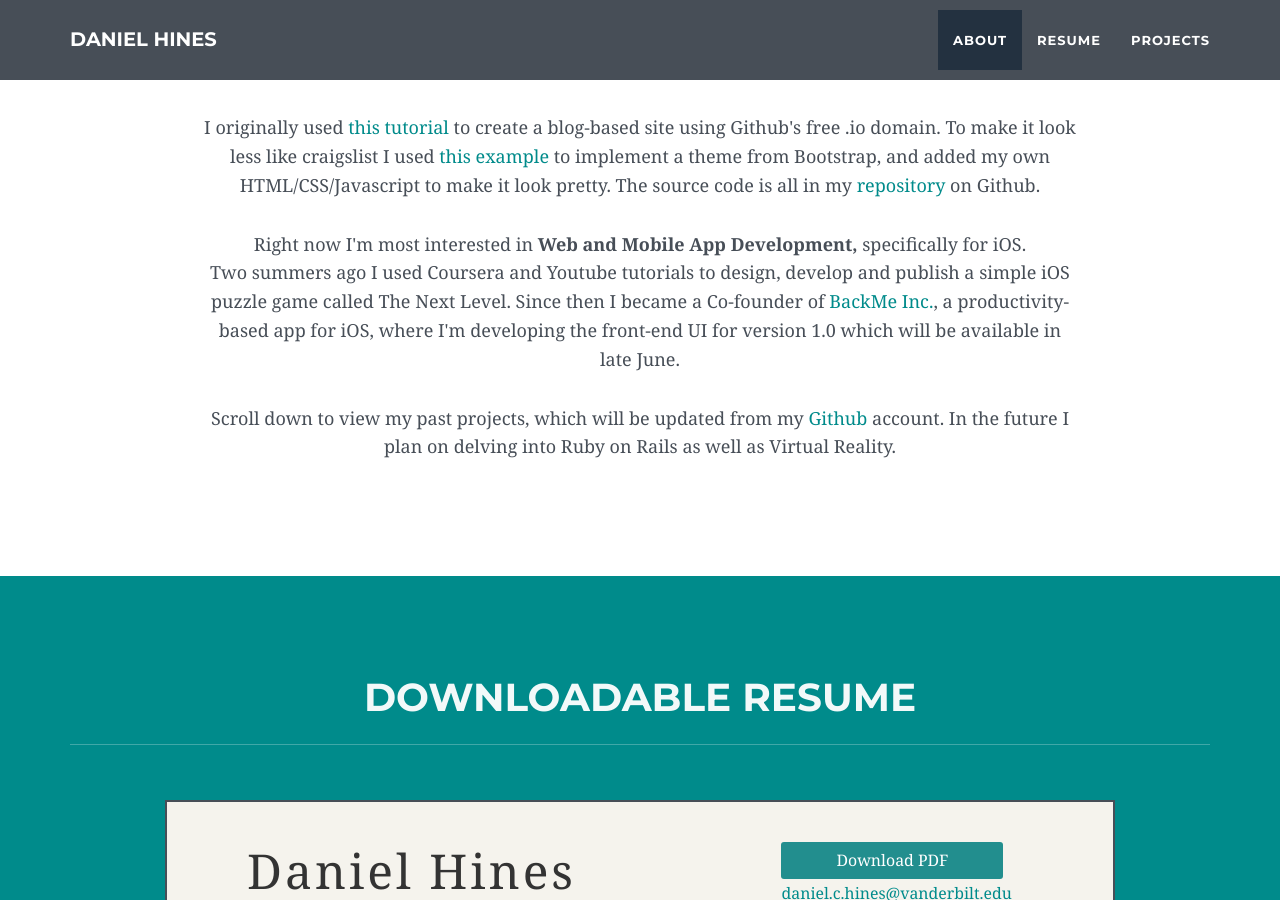
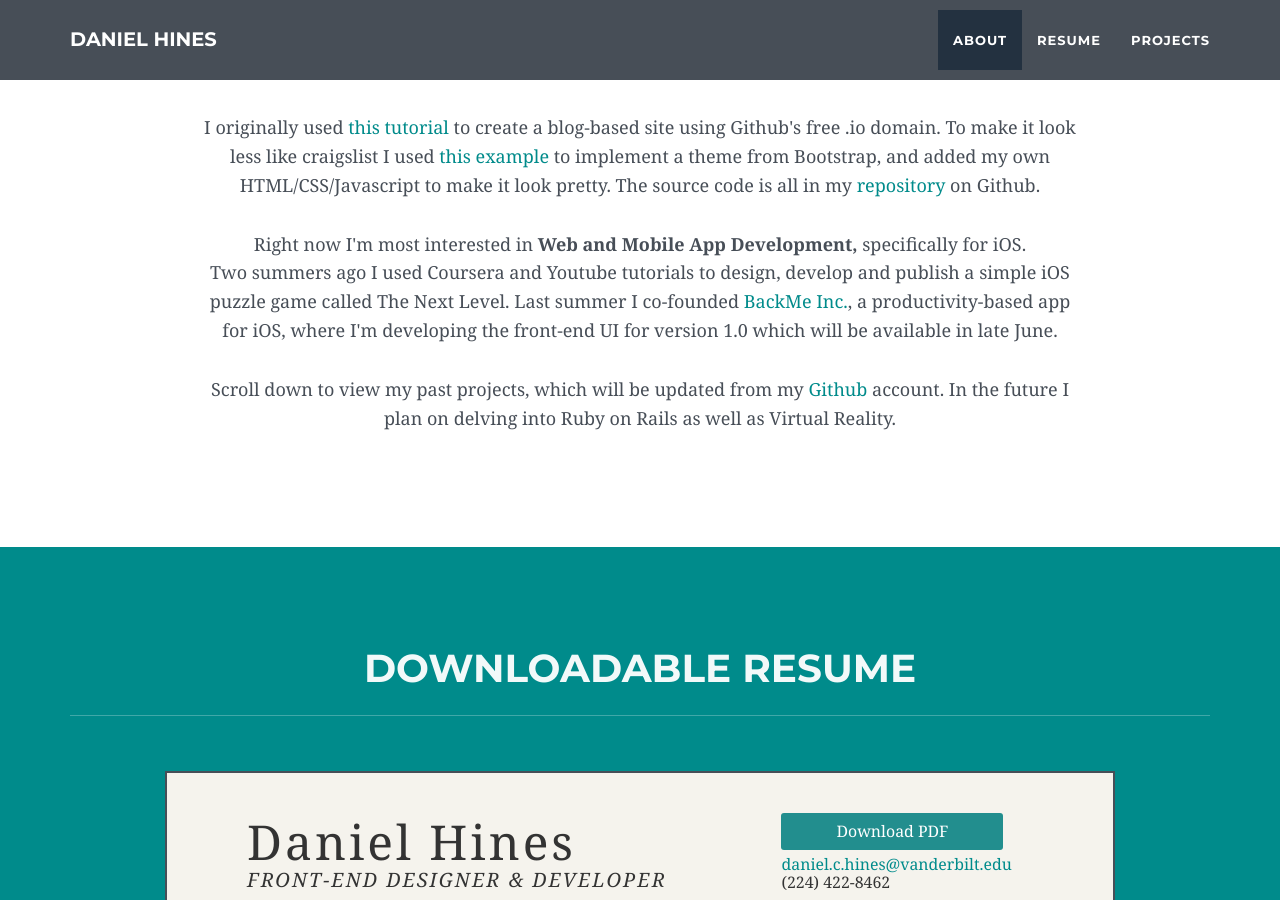
Before and after one commit to danielchines/danielchines.github.io, a Jekyll site: the page built from index.html, in a window 1280 px wide and 900 px high, scrolled down 943 px. Built offline with Jekyll 4.4.1, drawn with Linux system fonts in a browser that asks for light colours.

Commit message:
Update _config.yml

```diff
--- a/_config.yml
+++ b/_config.yml
@@ -31,7 +31,7 @@ color:
 about:
   p1: I'm Daniel Hines, a Chicago native and avid software/UX developer.
   p2: I originally used <a href="http://jmcglone.com/guides/github-pages/">this tutorial</a> to create a blog-based site using Github's free .io domain. To make it look less like craigslist I used <a href="https://github.com/jeromelachaud/freelancer-theme">this example</a> to implement a theme from Bootstrap, and added my own HTML/CSS/Javascript to make it look pretty. The source code is all in my <a href="https://github.com/danielchines/danielchines.github.io">repository</a> on Github.
-  p3: Two summers ago I used Coursera and Youtube tutorials to design, develop and publish a simple iOS puzzle game called The Next Level. Since then I became a Co-founder of <a href="https://backme.com">BackMe Inc.</a>, a productivity-based app for iOS, where I'm developing the front-end UI for version 1.0 which will be available in late June.
+  p3: Two summers ago I used Coursera and Youtube tutorials to design, develop and publish a simple iOS puzzle game called The Next Level. Last summer I co-founded <a href="https://backme.com">BackMe Inc.</a>, a productivity-based app for iOS, where I'm developing the front-end UI for version 1.0 which will be available in late June.
   p4: Scroll down to view my past projects, which will be updated from my <a href="https://github.com/danielchines">Github</a> account. In the future I plan on delving into Ruby on Rails as well as Virtual Reality.
 
 # Footer settings
```
